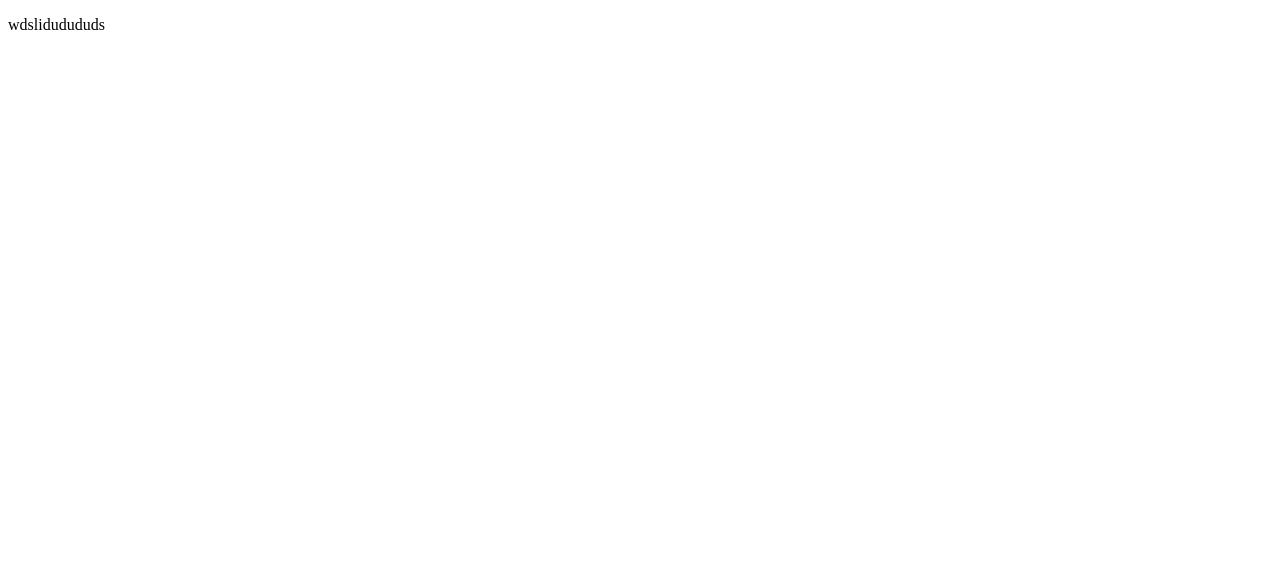
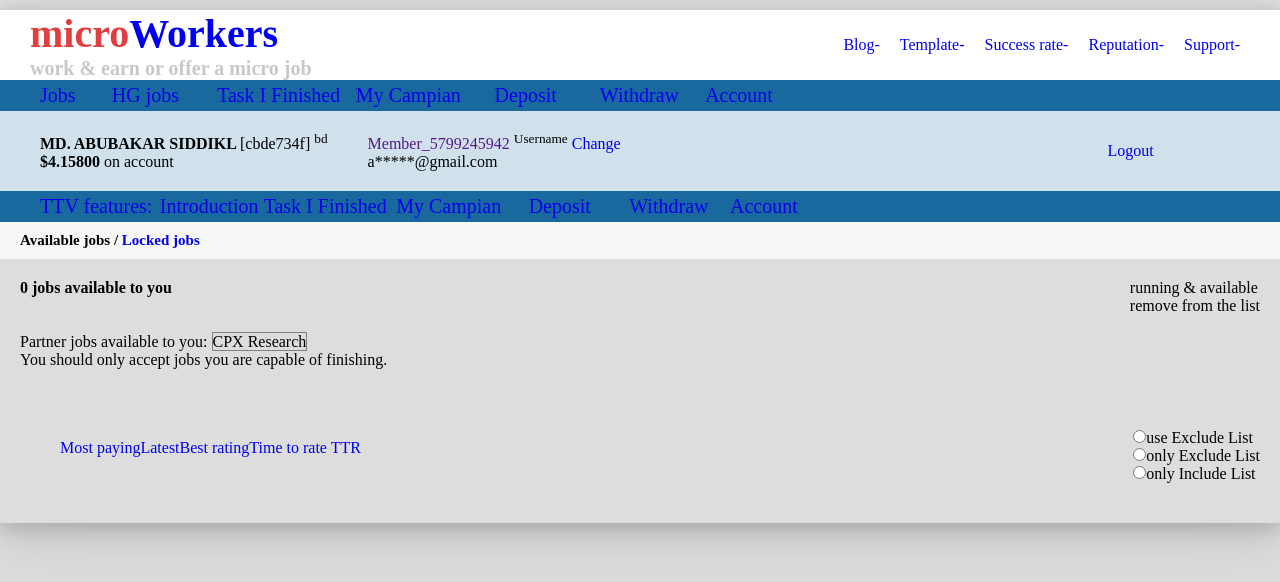
Before and after one commit to abubakarva33/HTML-Files, a plain HTML site: page index.html in a window 1280 px wide. Drawn offline with Linux system fonts and the light colour scheme.

Commit message:
half body

```diff
--- a/index.html
+++ b/index.html
@@ -5,13 +5,111 @@
     <meta http-equiv="X-UA-Compatible" content="IE=edge">
     <meta name="viewport" content="width=device-width, initial-scale=1.0">
     <title>Document</title>
-    <link rel="stylesheet" href="/CSS/style.css">
+    <link rel="stylesheet" href="/style.css">
 </head>
 <body>
+    <!-- This is header section -->
+    <section class="header">
+        <div class="header-left">
+            <h1  >
+             <a href="/index.html"><span style="color: #E03E3F ;">micro</span>Workers</a>
+            </h1>
+            <h2>work & earn or offer a micro job</h2>
+        </div>
+
+        <div class="header-right">
+            <nav>
+                <UL>
+                    <li> <a href="#">Blog-</a></li>
+                    <li> <a href="#">Template-</a></li>
+                    <li> <a href="#">Success rate-</a></li>
+                    <li> <a href="#">Reputation-</a></li>
+                    <li> <a href="#">Support-</a></li>
+                </UL>
+            </nav>
+        </div>
+    </section>
+    <!-- this is nav section  -->
+    <section class="navbar">
+        <nav>
+            <ul>
+                <li><a href="#"> Jobs</a></li>
+                <li><a href="#"> HG jobs</a></li>
+                <li><a href="#"> Task I Finished</a></li>
+                <li><a href="#"> My Campian</a></li>
+                <li><a href="#"> Deposit</a></li>
+                <li><a href="#"> Withdraw</a></li>
+                <li><a href="#"> Account</a></li>
+            </ul>
+        </nav>
+    </section>
+    <!-- this is profile summary section -->
+    <section class="profile">
+        <div class="profile-left">
+            <div>
+                <p> <b>MD. ABUBAKAR SIDDIKL  </b>  [cbde734f] <sup>bd</sup> </p>
+                <p> <b>$4.15800 </b> on account</p>
+            </div>
+            <div>
+                <p><a href="">Member_5799245942 <sup style="color: black ;">Username</sup></a>  <a href="#" >Change</a> </p>
+                <p>a*****@gmail.com</p>
+            </div>
+
+        </div>
+
+        <div class="profile-left">
+            <a href="#">Logout</a>
+        </div>
+
+    </section>
+    <!-- this is annother navbar section  -->
+    <section class="navbar-next">
+        <nav>
+            <ul>
+                <li><a href="#"> TTV features:</a></li>
+                <li><a href="#">Introduction</a></li>
+                <li><a href="#"> Task I Finished</a></li>
+                <li><a href="#"> My Campian</a></li>
+                <li><a href="#"> Deposit</a></li>
+                <li><a href="#"> Withdraw</a></li>
+                <li><a href="#"> Account</a></li>
+            </ul>
+        </nav>
+    </section>
+    <section class="locked-jobs">
+        <div><b>Available jobs / <a href="#"> Locked jobs</a></b> </div>
+    </section>
+    <!-- this is Available jobs  -->
+    <section class="available">
+        <div class="right">
+            <p> <b> 0 jobs available to you</b></p> <br> <br>
+            <p>Partner jobs available to you: <span style="border:1px solid grey ;height: 12px; width: 150px;">CPX Research</span>
+            </p>
+            <p>You should only accept jobs you are capable of finishing. </p>
+
+        </div>
+
+        <DIV class="left">
+            <p>running & available</p>
+            <p>remove from the list</p>
+        </DIV>
+    </section>
+    <section class="short">
+        <div class="short-center">
+            <ul>
+                <li><a href="#">Most paying</a></li>
+                <li><a href="#">Latest</a></li>
+                <li><a href="#">Best rating</a></li>
+                <li><a href="#">Time to rate TTR</a></li>
+            </ul>
+        </div>
+        <div class="short-right">
+            <input type="radio" name="U" id="" >use Exclude List<br>
+            <input type="radio" name="U" id="">only Exclude List<br>
+            <input type="radio" name="U" id="">only Include List<br>
+        </div>
+    </section>
 
 
-
-
-<p>wdslidudududs</p>
 </body>
 </html>
--- /dev/null
+++ b/style.css
@@ -0,0 +1,117 @@
+*{
+    margin: 0;
+    padding: 0;
+    box-sizing: border-box;
+}
+body{
+    margin: 10;
+    margin-top: 10px;
+    box-shadow: rgba(17, 17, 26, 0.1) 0px 4px 16px, rgba(17, 17, 26, 0.1) 0px 8px 24px, rgba(17, 17, 26, 0.1) 0px 16px 56px;
+    background-color: #ddd;
+}
+img {
+    max-width: 100%;
+}
+a,
+a:hover {
+    text-decoration: none;
+}
+
+ul {
+    list-style: none;
+}
+/* this is header section */
+.header{
+    display: flex;
+    justify-content:space-between;
+    align-items: center;
+    padding: 0px 30px;
+    background-color: #fff;
+
+}
+.header-left h1{
+    font-size: 40px;
+    color: #19699F;
+}
+.header-left h2{
+    font-size: 20px;
+    color: #C8C8C8;
+}
+.header-right ul{
+    display:flex;
+}
+
+.header-right ul li{
+    padding: 0 10px;
+}
+/* this is nav section */
+.navbar{
+    font-size: 20px;
+    background-color: #19699f;
+    color: #C8C8C8;
+}
+.navbar ul{
+    display: grid;
+    grid-template-columns: 1fr 1.5fr 2fr 2fr 1.5fr 1.5fr 8fr;
+    padding: 4px 40px;
+    gap: 5px;
+}
+.navbar ul li{
+
+}
+/* this is profile summary section */
+.profile{
+    display: flex;
+    align-items: center;
+    grid-template-columns: 1fr 1fr ;
+    justify-content: space-between;
+    background-color: #D1E1EC;
+    padding: 20px 40px;
+}
+.profile-left{
+    display: grid;
+    grid-template-columns: 1fr 1fr ;
+    gap: 40px;
+}
+.profile-right{
+    padding-right: 10px;
+}
+/* this is annother navbar section */
+.navbar-next{
+    font-size: 20px;
+    background-color:#19699f;
+    color: #C8C8C8;
+
+}
+.navbar-next ul{
+     display: grid;
+        grid-template-columns: 1.8fr 1.5fr 2fr 2fr 1.5fr 1.5fr 8fr;
+        padding: 4px 40px;
+        gap: 5px;
+        color: brown;
+
+}
+.locked-jobs{
+    padding: 10px 20px;
+    font-size: 15px;
+    background-color: #F7F7F7;
+}
+.available{
+    display: flex;
+    grid-template-columns: 1fr 1fr;
+    justify-content: space-between;
+    padding: 20px;
+}
+/* short section */
+.short{
+    display: flex;
+    grid-template-columns: 3fr 1fr ;
+    justify-content: space-between;
+    padding: 40px 20px;
+}
+.short-center ul{
+    display: flex;
+    grid-template-columns: 1fr 1fr 1fr 1fr ;
+    justify-content:center;
+    padding: 10px 40px;
+}
```
Also changed, not shown: CSS/style.css (deleted).
